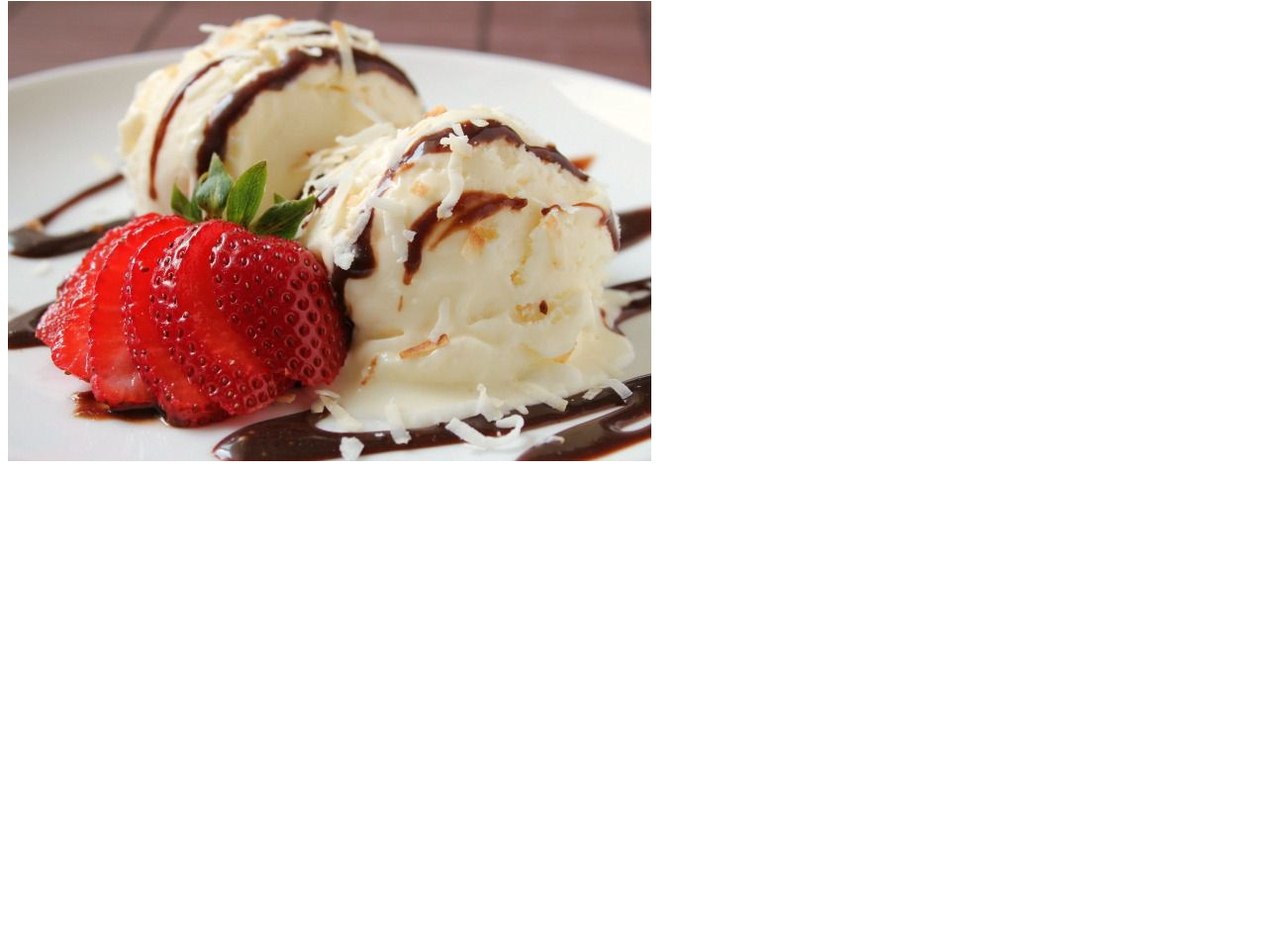
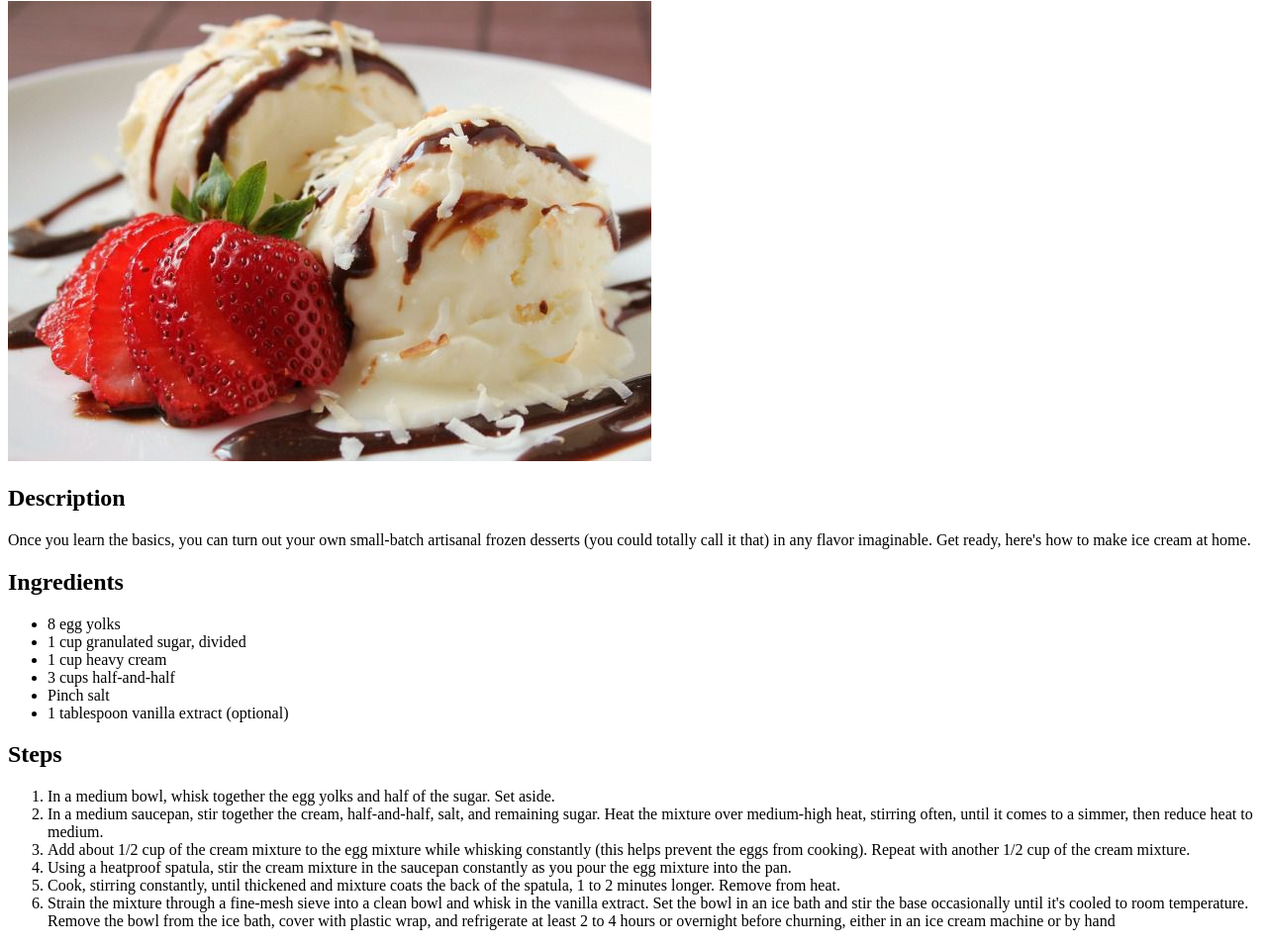
Before and after one commit to ejd230001/recipes, a plain HTML site: page recipes/icecream.html in a window 1280 px wide. Shown: the part 79-1035 px from the top of the page at 99% size. Before the commit the page ends 800 px from the top, so only its background shows below. Drawn offline with Linux system fonts and the light colour scheme.

Commit message:
Finished ice cream page

```diff
--- a/recipes/icecream.html
+++ b/recipes/icecream.html
@@ -8,5 +8,27 @@
     <body>
         <h1>Ice Cream</h1>
         <img src="../food-image/icecream.jpg">
+        <h2>Description</h2>
+        <p>Once you learn the basics, you can turn out your own small-batch artisanal frozen desserts (you could totally call it that) in any flavor imaginable. Get ready, here's how to make ice cream at home.</p>
+
+        <h2>Ingredients</h2>
+        <ul>
+            <li>8 egg yolks</li>
+            <li>1 cup granulated sugar, divided</li>
+            <li>1 cup heavy cream</li>
+            <li>3 cups half-and-half</li>
+            <li>Pinch salt</li>
+            <li>1 tablespoon vanilla extract (optional)</li>
+        </ul>
+
+        <h2>Steps</h2>
+        <ol>
+            <li>In a medium bowl, whisk together the egg yolks and half of the sugar. Set aside.</li>
+            <li>In a medium saucepan, stir together the cream, half-and-half, salt, and remaining sugar. Heat the mixture over medium-high heat, stirring often, until it comes to a simmer, then reduce heat to medium.</li>
+            <li>Add about 1/2 cup of the cream mixture to the egg mixture while whisking constantly (this helps prevent the eggs from cooking). Repeat with another 1/2 cup of the cream mixture.</li>
+            <li>Using a heatproof spatula, stir the cream mixture in the saucepan constantly as you pour the egg mixture into the pan.</li>
+            <li>Cook, stirring constantly, until thickened and mixture coats the back of the spatula, 1 to 2 minutes longer. Remove from heat.</li>
+            <li>Strain the mixture through a fine-mesh sieve into a clean bowl and whisk in the vanilla extract. Set the bowl in an ice bath and stir the base occasionally until it's cooled to room temperature. Remove the bowl from the ice bath, cover with plastic wrap, and refrigerate at least 2 to 4 hours or overnight before churning, either in an ice cream machine or by hand</li>
+        </ol>
     </body>
 </html>
```
